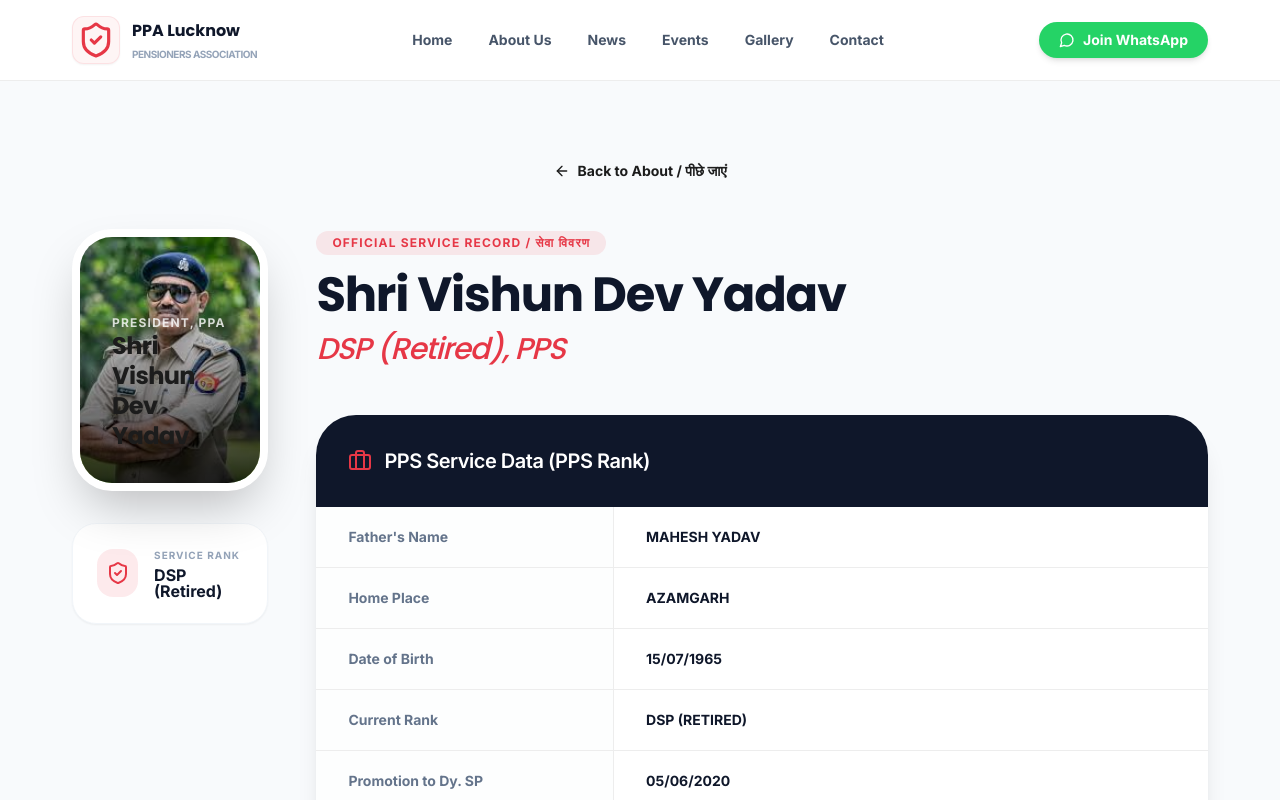
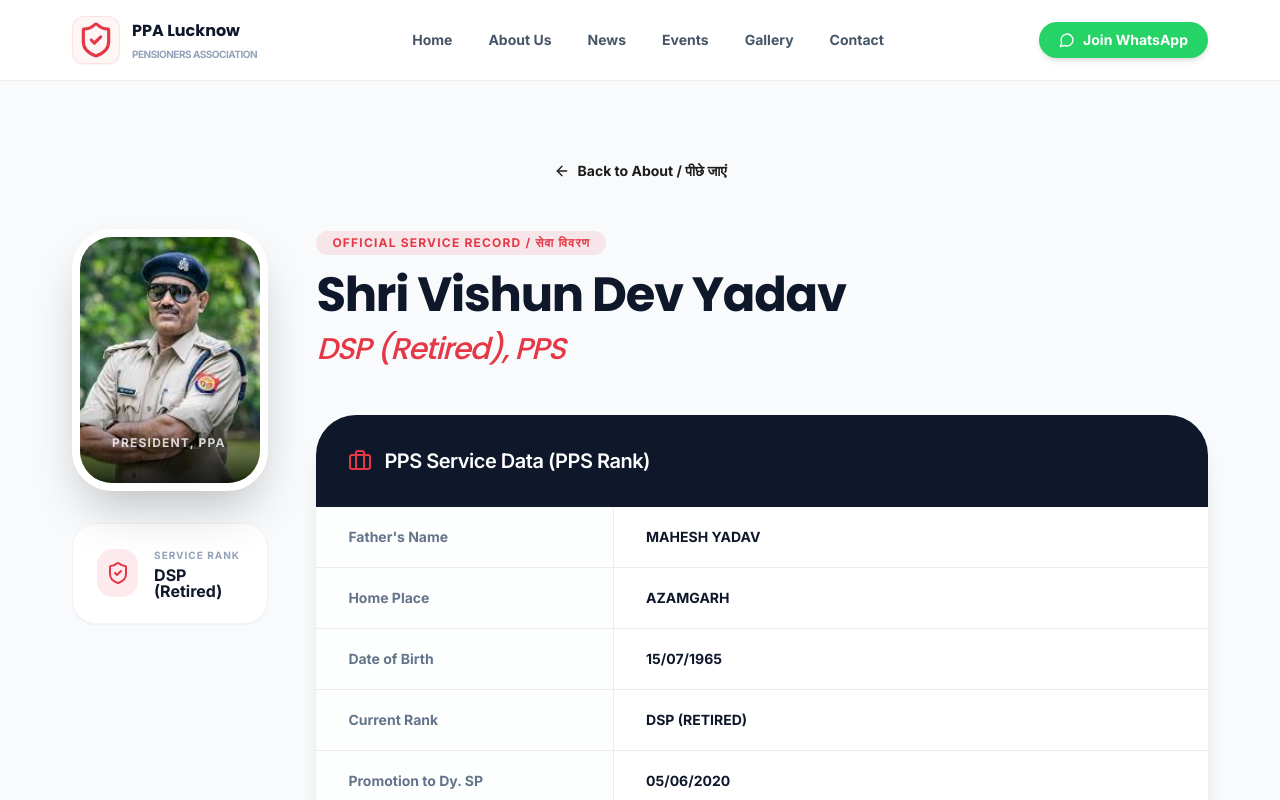
Before and after one commit to mrity222-ai/ppa, a Next.js app: page /about/president-bio in a window 1280 px wide. Shown: the top 800 px of the page. Built offline with nearby package versions, Linux system fonts and the light colour scheme.

Commit message:
remove (_for element h2_)

```diff
--- a/src/app/about/president-bio/page.tsx
+++ b/src/app/about/president-bio/page.tsx
@@ -45,7 +45,6 @@ export default function PresidentBioPage() {
                 <Image src={presidentImg?.imageUrl || ''} alt="President" fill className="object-cover" priority />
                 <div className="absolute bottom-0 left-0 right-0 p-8 bg-gradient-to-t from-black/80 to-transparent text-white">
                   <p className="text-xs font-bold uppercase tracking-widest opacity-80">President, PPA</p>
-                  <h2 className="text-2xl font-bold leading-tight">Shri Vishun Dev Yadav</h2>
                 </div>
               </div>
               <div className="space-y-4">
```
